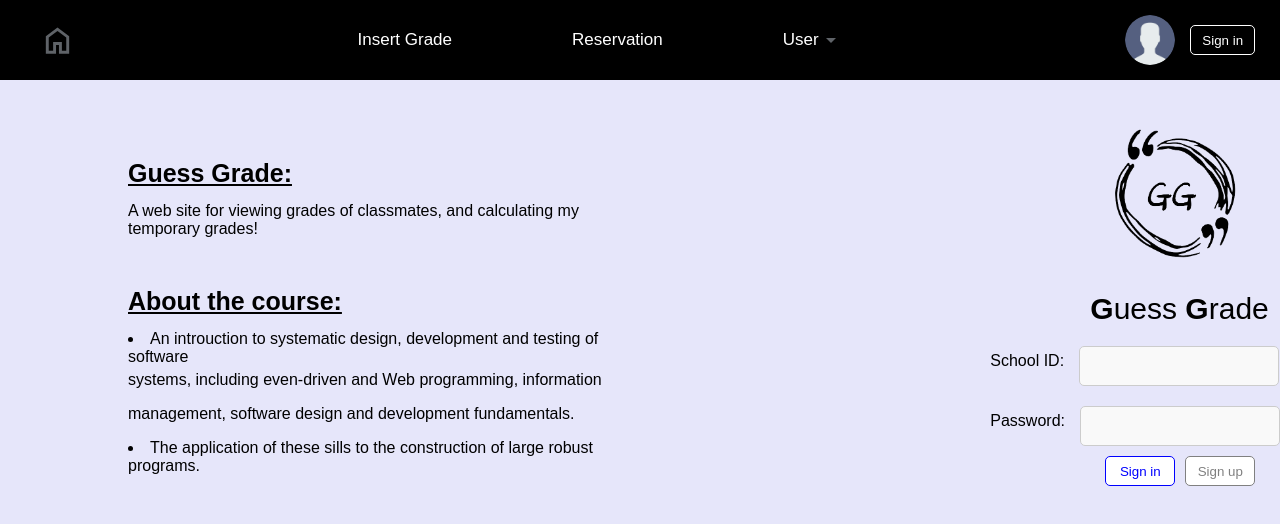
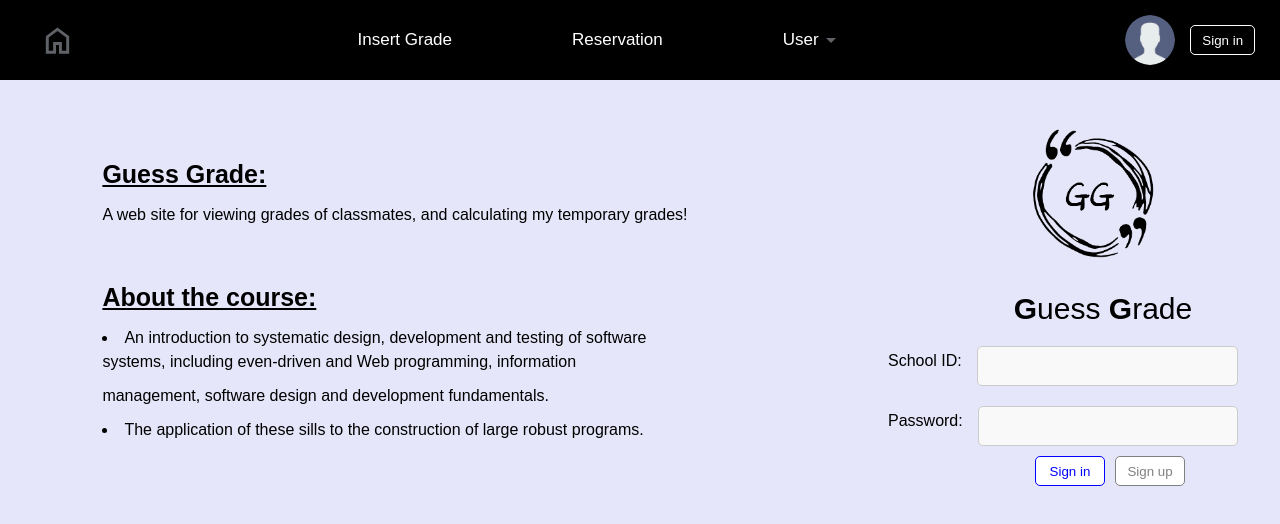
Before and after one commit to Hojjan/cse316project, a React (Create React App) app in the folder cse316pj/: page /homepage in a window 1280 px wide. Shown: the top 524 px of the page. Built offline with nearby package versions, Linux system fonts and the light colour scheme.

Commit message:
finished homepage

```diff
--- a/cse316pj/src/cssPages/homepage.css
+++ b/cse316pj/src/cssPages/homepage.css
@@ -1,5 +1,7 @@
 .homepage{
+  position: relative;
   display: flex;
+  justify-content: space-between;
 }
 
 .siteDesc{
@@ -8,7 +10,7 @@
 
 .homeWholeText{
   margin-top: 5%;
-  margin-left: 10%;
+  margin-left: 8%;
 }
 
 .homeWholeText p{
@@ -22,37 +24,43 @@
 }
 
 .homeLogin{
-  width: 25%;
+  position: absolute;
+  right: 5%;
+  width: 350px;
   margin-top: 3%;
-  margin-left: 380px;
+  margin-left: 10%;
 }
 .containers p{
   white-space: nowrap;
 }
-.email-container{
-  display: flex;
-  gap: 15px;
-}
-
-.password-container{
+.email-container, .password-container{
   display: flex;
   gap: 15px;
 }
 
 .containers input{
-  width: 200px;
+  width: 100%;
 }
 
 .signButtons{
-  margin-left: 115px !important;
+  text-align: center;
 }
 
 .loginTitle{
   font-size: 30px;
-  margin-left: 100px;
+  text-align: center;
+  margin-left: 80px;
   margin-bottom: 10px;
 }
 
 .ggLogo{
-  margin-left: 120px;
+  margin-left: 40%;
 }
+
+@media(max-width: 1300px){
+  .homeLogin{
+    position: absolute;
+    left: 760px;
+    margin-left: 10%;
+  }
+}
--- a/cse316pj/src/jsxPages/homepage.jsx
+++ b/cse316pj/src/jsxPages/homepage.jsx
@@ -13,7 +13,7 @@ function Home(){
         <div>
           <p className="subtitle"><strong>About the course:</strong></p>
             <li>
-              An introuction to systematic design, development and testing of software
+              An introduction to systematic design, development and testing of software
               <p>systems, including even-driven and Web programming, information</p>
               <p>management, software design and development fundamentals.</p>
             </li>
```
